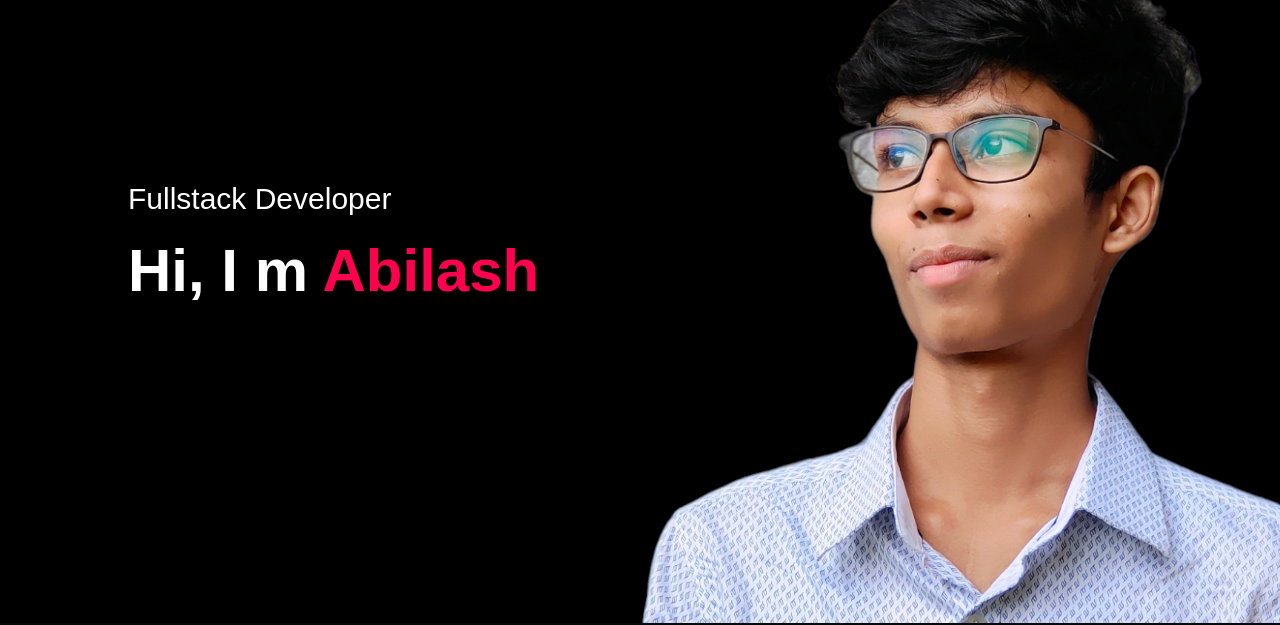
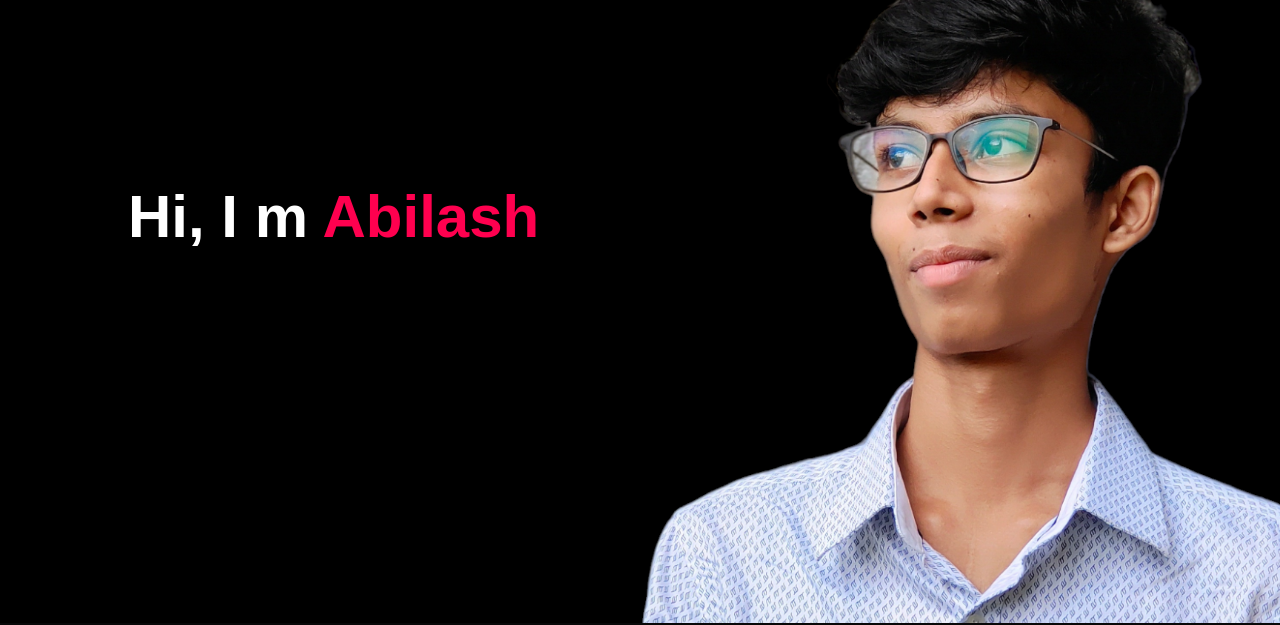
Before and after one commit to Abilash-M/Abilash-M.github.io, a plain HTML site: page portfolio/index.html in a window 1280 px wide. Shown: the part 195-820 px from the top of the page. Drawn offline with Linux system fonts and the light colour scheme.

Commit message:
Update index.html

```diff
--- a/portfolio/index.html
+++ b/portfolio/index.html
@@ -24,7 +24,7 @@
             <i class="fa-solid fa-bars" onclick="openmenu()"></i>
         </nav>
         <div class="header-text">
-            <p>Fullstack Developer</p>
+       <!--     <p>Fullstack Developer</p>      -->
             <h1>Hi, I m <span>Abilash</span></h1>
         </div>
     </div>
```
